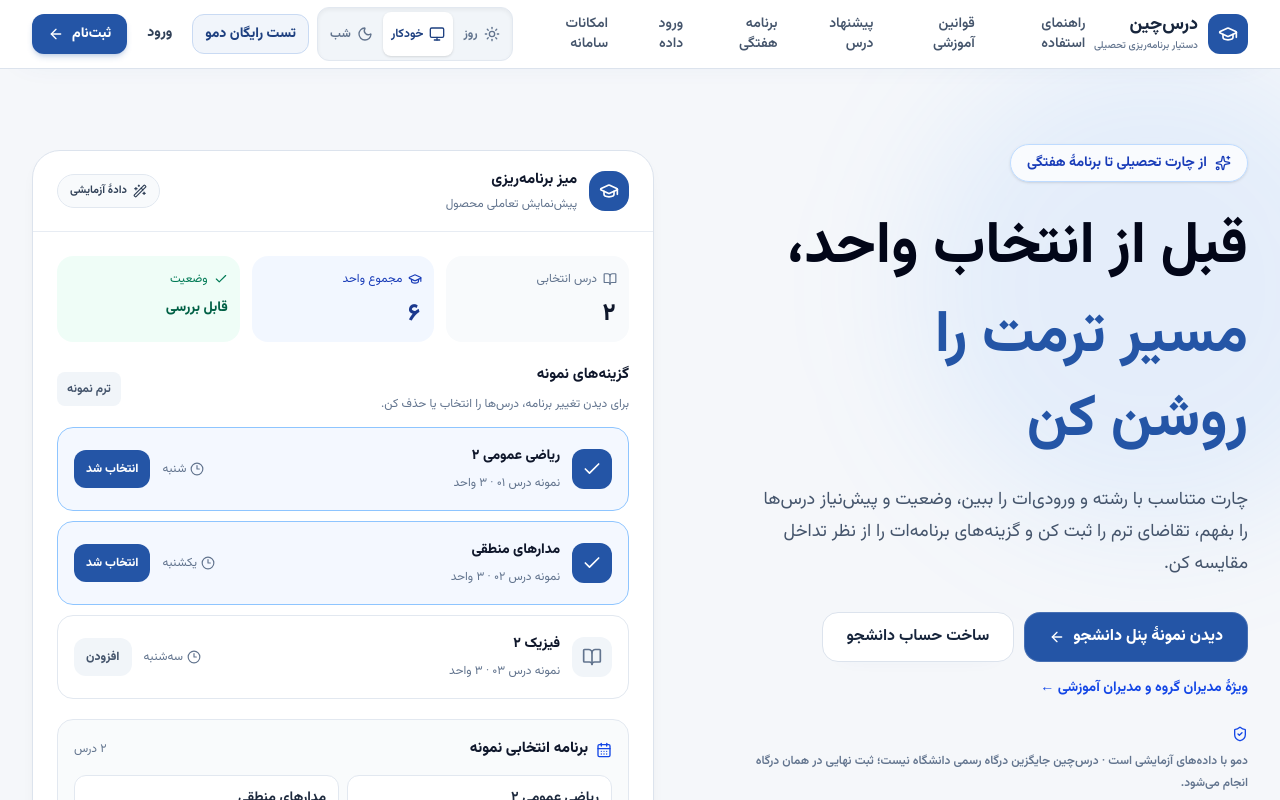
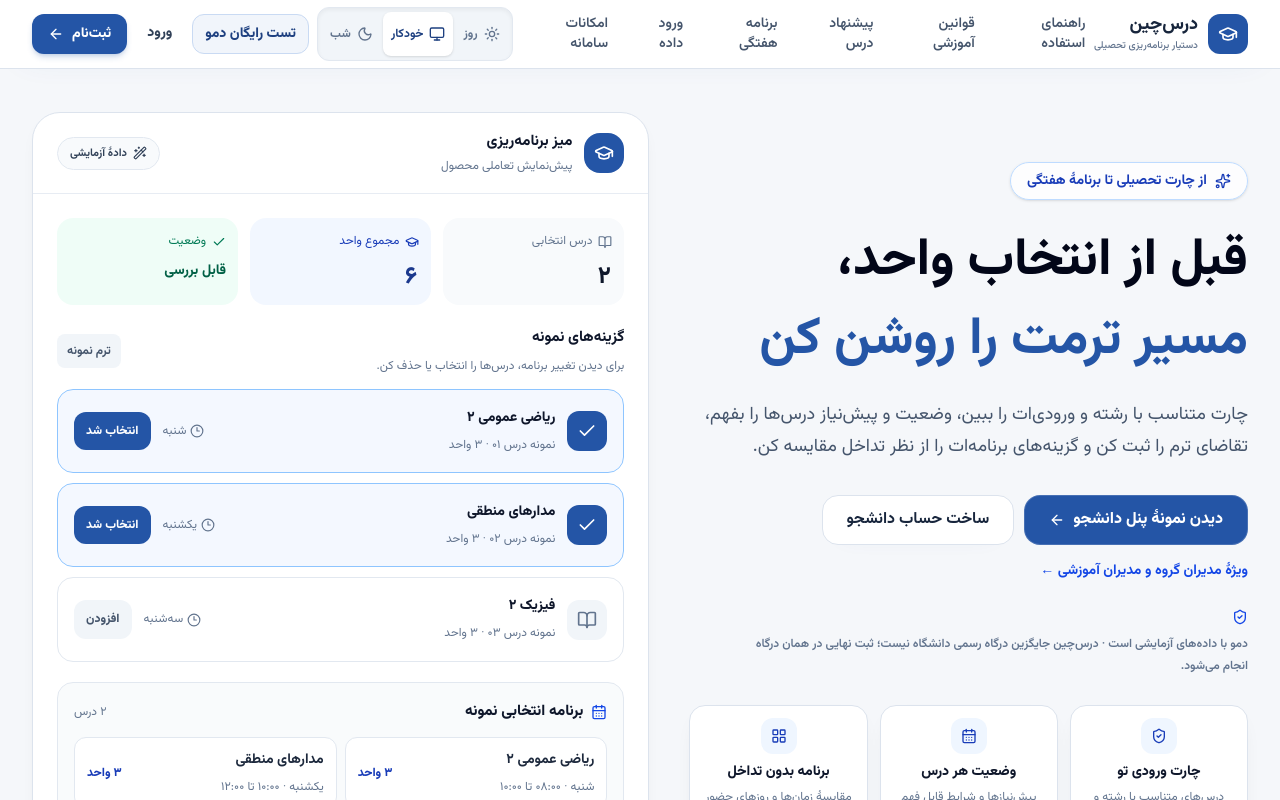
Before and after one commit to mohammadrezamie/DarsChin, a React (Vite) app: page / in a window 1280 px wide. Shown: the top 800 px of the page. Built offline with nearby package versions, Linux system fonts and the light colour scheme.

Commit message:
fix(landing): کاهش تراکم و اصلاح مسیر واقعی مدیر

```diff
--- a/src/pages/landing-sections/HeroSection.tsx
+++ b/src/pages/landing-sections/HeroSection.tsx
@@ -26,22 +26,16 @@ export const HeroSection: React.FC = () => {
   );
 
   return (
-    <section id="hero" dir="rtl" className="dc-hero scroll-mt-24 relative isolate overflow-hidden px-4 pb-12 pt-24 sm:px-6 sm:pb-24 sm:pt-36 lg:px-8">
-      <div aria-hidden="true" className="pointer-events-none absolute inset-0 -z-10 overflow-hidden">
-        <div className="absolute -right-28 top-12 h-80 w-80 rounded-full bg-blue-400/10 blur-3xl sm:h-[30rem] sm:w-[30rem]" />
-        <div className="absolute -left-24 top-40 h-72 w-72 rounded-full bg-transparent" />
-        <div className="absolute inset-x-0 bottom-0 h-48 bg-gradient-to-b from-transparent to-slate-50 dark:to-slate-950" />
-      </div>
-
-      <div className="mx-auto grid min-w-0 max-w-7xl items-center gap-8 lg:grid-cols-[0.92fr_1.08fr] lg:gap-16">
-        <div className="relative z-10 text-right">
+    <section id="hero" dir="rtl" className="dc-hero scroll-mt-24 relative isolate overflow-hidden px-4 pb-9 pt-24 sm:px-6 sm:pb-16 sm:pt-28 lg:px-8">
+      <div className="mx-auto grid min-w-0 max-w-7xl items-center gap-8 lg:grid-cols-[minmax(0,0.95fr)_minmax(0,1.05fr)] lg:gap-10">
+        <div className="relative z-10 min-w-0 text-right">
           <motion.div initial={heroAnimation(12)} animate={{ opacity: 1, y: 0 }} transition={{ duration: 0.45 }}
             className="mb-6 inline-flex items-center gap-2 rounded-full border border-blue-200 bg-white/75 px-4 py-2 text-sm font-bold text-blue-800 shadow-sm backdrop-blur dark:border-blue-400/20 dark:bg-slate-900/70 dark:text-blue-300">
             <Sparkles className="h-4 w-4" /> از چارت تحصیلی تا برنامهٔ هفتگی
           </motion.div>
 
           <motion.h1 initial={heroAnimation(18)} animate={{ opacity: 1, y: 0 }} transition={{ duration: 0.5, delay: 0.06 }}
-            className="mb-5 max-w-2xl text-[clamp(1.9rem,7.5vw,3.65rem)] font-black leading-[1.45] tracking-tight text-slate-950 dark:text-white">
+            className="mb-5 max-w-2xl text-[clamp(1.9rem,5vw,3.25rem)] font-black leading-[1.45] tracking-tight text-slate-950 dark:text-white">
             قبل از انتخاب واحد،
             <span className="mt-1 block dc-brand-text ">مسیر ترمت را روشن کن</span>
           </motion.h1>
@@ -60,7 +54,7 @@ export const HeroSection: React.FC = () => {
             </Link>
           </motion.div>
           <div className="mb-7 text-sm font-bold text-blue-700 dark:text-blue-300">
-            <a href="#workspaces" className="underline-offset-4 hover:underline">ویژهٔ مدیران گروه و مدیران آموزشی ←</a>
+            <a href="#manager-workspace" className="underline-offset-4 hover:underline">ویژهٔ مدیران گروه و مدیران آموزشی ←</a>
           </div>
 
           <p className="mb-7 flex flex-wrap items-center gap-2 text-xs font-semibold leading-6 text-slate-500 dark:text-slate-400">
@@ -73,7 +67,7 @@ export const HeroSection: React.FC = () => {
               { icon: CalendarDays, title: 'وضعیت هر درس', description: 'پیش‌نیازها و شرایط قابل فهم' },
               { icon: LayoutGrid, title: 'برنامه بدون تداخل', description: 'مقایسهٔ زمان‌ها و روزهای حضور' },
             ].map(({ icon: Icon, title, description }) => (
-              <div key={title} className="flex min-w-0 flex-col items-center gap-2 rounded-2xl dc-hero-feature border border-slate-200/70 bg-white/65 p-2.5 text-center shadow-sm backdrop-blur-sm sm:flex-row sm:items-start sm:gap-3 sm:p-3 sm:text-right dark:border-slate-800 dark:bg-slate-900/55">
+              <div key={title} className="flex min-w-0 flex-col items-center gap-2 rounded-2xl dc-hero-feature border border-slate-200/70 bg-white/65 p-2.5 text-center shadow-sm backdrop-blur-sm sm:p-3 dark:border-slate-800 dark:bg-slate-900/55">
                 <span className="flex h-9 w-9 shrink-0 items-center justify-center rounded-xl bg-blue-50 text-blue-800 dark:bg-blue-600/10 dark:text-blue-300"><Icon className="h-4 w-4" /></span>
                 <span className="min-w-0"><span className="block break-words text-[11px] font-extrabold leading-5 text-slate-900 sm:text-sm dark:text-white">{title}</span><span className="mt-1 hidden text-xs leading-5 text-slate-500 sm:block dark:text-slate-400">{description}</span></span>
               </div>
@@ -84,20 +78,20 @@ export const HeroSection: React.FC = () => {
         <motion.div initial={demoAnimation} animate={{ opacity: 1, y: 0, scale: 1 }}
           transition={{ duration: 0.65, delay: 0.12, ease: 'easeOut' }} className="relative mx-auto w-full min-w-0 max-w-2xl">
           <div aria-hidden="true" className="absolute -inset-4 -z-10 rounded-[2.5rem] bg-transparent" />
-          <div className="overflow-hidden rounded-[1.75rem] dc-hero-preview border border-slate-200/80 bg-white/90 shadow-[0_28px_90px_-32px_rgba(30,64,175,0.38)] backdrop-blur-xl dark:border-slate-700/80 dark:bg-slate-900/90">
+          <div className="overflow-hidden rounded-[1.75rem] dc-hero-preview border border-slate-200/80 bg-white/90 shadow-sm dark:border-slate-700/80 dark:bg-slate-900/90">
             <div className="flex min-w-0 flex-wrap items-center justify-between gap-2 border-b border-slate-200/80 px-3 py-4 dark:border-slate-800 sm:px-6">
               <div className="flex min-w-0 items-center gap-3">
-                <div className="flex h-10 w-10 items-center justify-center rounded-2xl dc-brand-mark text-white shadow-lg shadow-blue-700/15"><GraduationCap className="h-5 w-5" /></div>
+                <div className="flex h-10 w-10 shrink-0 items-center justify-center rounded-2xl dc-brand-mark text-white shadow-lg shadow-blue-700/15"><GraduationCap className="h-5 w-5" /></div>
                 <div><div className="font-black text-slate-900 dark:text-white">میز برنامه‌ریزی</div><div className="text-xs text-slate-500 dark:text-slate-400">پیش‌نمایش تعاملی محصول</div></div>
               </div>
-              <span className="inline-flex items-center gap-1.5 rounded-full border border-slate-200 bg-slate-50 px-3 py-1.5 text-[11px] font-bold text-slate-700 dark:border-slate-700 dark:bg-slate-800 dark:text-slate-300"><WandSparkles className="h-3.5 w-3.5" /> دادهٔ آزمایشی</span>
+              <span className="inline-flex items-center gap-1.5 rounded-full border border-slate-200 bg-slate-50 px-3 py-1.5 text-[11px] font-bold text-slate-700 dark:border-slate-700 dark:bg-slate-800 dark:text-slate-300"><WandSparkles className="h-3.5 w-3.5 shrink-0" /> دادهٔ آزمایشی</span>
             </div>
 
             <div className="grid min-w-0 gap-5 p-3 sm:p-6">
               <div className="grid min-w-0 grid-cols-3 gap-1.5 sm:gap-3">
-                <div className="min-w-0 rounded-2xl bg-slate-50 p-2.5 sm:p-3 dark:bg-slate-800/70"><div className="mb-2 flex items-center gap-1.5 text-xs text-slate-500 dark:text-slate-400"><BookOpen className="h-3.5 w-3.5" /> درس انتخابی</div><div className="text-xl font-black tabular-nums text-slate-900 dark:text-white sm:text-2xl">{persianNumber(selectedOfferings.length)}</div></div>
-                <div className="min-w-0 rounded-2xl bg-blue-50/80 p-2.5 sm:p-3 dark:bg-blue-600/10"><div className="mb-2 flex items-center gap-1.5 text-xs text-blue-800 dark:text-blue-300"><GraduationCap className="h-3.5 w-3.5" /> مجموع واحد</div><div className="text-xl font-black tabular-nums text-blue-900 dark:text-blue-200 sm:text-2xl">{persianNumber(selectedUnits)}</div></div>
-                <div className="min-w-0 rounded-2xl bg-emerald-50/80 p-2.5 sm:p-3 dark:bg-emerald-500/10"><div className="mb-2 flex items-center gap-1.5 text-xs text-emerald-700 dark:text-emerald-300"><Check className="h-3.5 w-3.5" /> وضعیت</div><div className="text-[11px] font-black leading-5 text-emerald-800 dark:text-emerald-200 sm:text-sm">قابل بررسی</div></div>
+                <div className="min-w-0 rounded-2xl bg-slate-50 p-2.5 sm:p-3 dark:bg-slate-800/70"><div className="mb-2 flex items-center gap-1.5 text-xs text-slate-500 dark:text-slate-400"><BookOpen className="h-3.5 w-3.5 shrink-0" /> درس انتخابی</div><div className="text-xl font-black tabular-nums text-slate-900 dark:text-white sm:text-2xl">{persianNumber(selectedOfferings.length)}</div></div>
+                <div className="min-w-0 rounded-2xl bg-blue-50/80 p-2.5 sm:p-3 dark:bg-blue-600/10"><div className="mb-2 flex items-center gap-1.5 text-xs text-blue-800 dark:text-blue-300"><GraduationCap className="h-3.5 w-3.5 shrink-0" /> مجموع واحد</div><div className="text-xl font-black tabular-nums text-blue-900 dark:text-blue-200 sm:text-2xl">{persianNumber(selectedUnits)}</div></div>
+                <div className="min-w-0 rounded-2xl bg-emerald-50/80 p-2.5 sm:p-3 dark:bg-emerald-500/10"><div className="mb-2 flex items-center gap-1.5 text-xs text-emerald-700 dark:text-emerald-300"><Check className="h-3.5 w-3.5 shrink-0" /> وضعیت</div><div className="text-[11px] font-black leading-5 text-emerald-800 dark:text-emerald-200 sm:text-sm">قابل بررسی</div></div>
               </div>
 
               <div>
@@ -109,7 +103,7 @@ export const HeroSection: React.FC = () => {
                       className={`flex w-full min-w-0 items-center gap-2 rounded-2xl border p-3 text-right sm:gap-3 transition duration-200 focus-visible:outline-none focus-visible:ring-4 focus-visible:ring-blue-600/20 sm:p-4 ${selected ? 'border-blue-300 bg-blue-50/70 dark:border-blue-600/50 dark:bg-blue-600/10' : 'border-slate-200 bg-white hover:border-slate-300 hover:bg-slate-50 dark:border-slate-700 dark:bg-slate-900 dark:hover:bg-slate-800'}`}>
                       <span className={`flex h-10 w-10 shrink-0 items-center justify-center rounded-xl ${selected ? 'bg-[#2455A6] text-white' : 'bg-slate-100 text-slate-500 dark:bg-slate-800 dark:text-slate-400'}`}>{selected ? <Check className="h-5 w-5" /> : <BookOpen className="h-5 w-5" />}</span>
                       <span className="min-w-0 flex-1"><span className="block break-words text-sm font-extrabold leading-6 text-slate-900 [overflow-wrap:anywhere] dark:text-white">{offering.name}</span><span className="mt-1 block text-xs text-slate-500 dark:text-slate-400">{offering.code} · {persianNumber(offering.units)} واحد</span></span>
-                      <span className="hidden shrink-0 items-center gap-1 text-xs text-slate-500 dark:text-slate-400 sm:inline-flex"><Clock3 className="h-3.5 w-3.5" />{offering.day}</span>
+                      <span className="hidden shrink-0 items-center gap-1 text-xs text-slate-500 dark:text-slate-400 sm:inline-flex"><Clock3 className="h-3.5 w-3.5 shrink-0" />{offering.day}</span>
                       <span className={`shrink-0 rounded-xl px-3 py-2 text-xs font-extrabold ${selected ? 'bg-[#2455A6] text-white' : 'bg-slate-100 text-slate-600 dark:bg-slate-800 dark:text-slate-300'}`}>{selected ? 'انتخاب شد' : 'افزودن'}</span>
                     </button>;
                   })}
```
